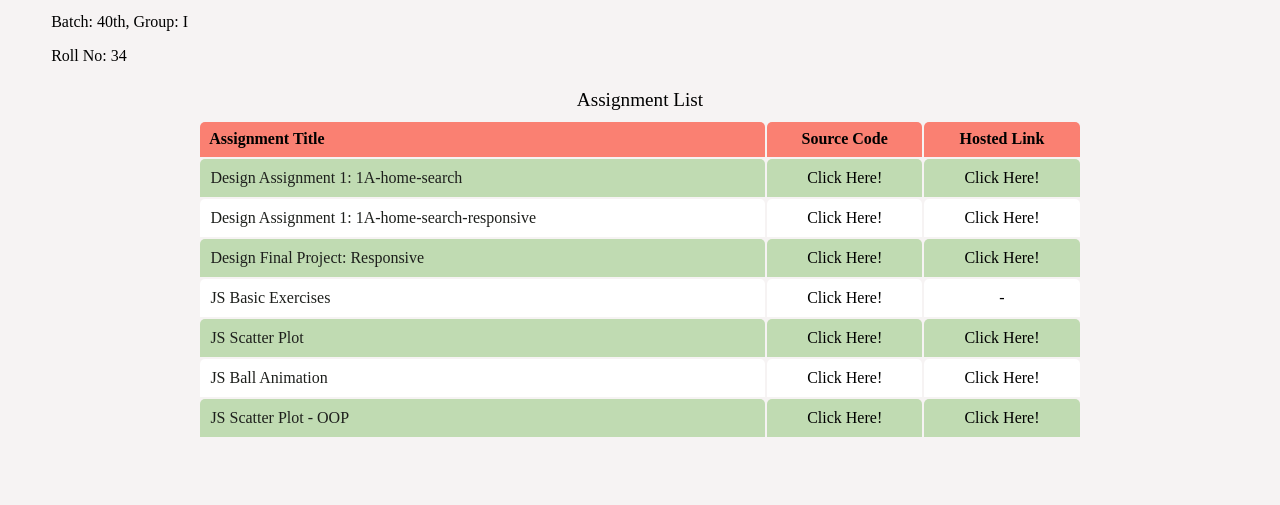
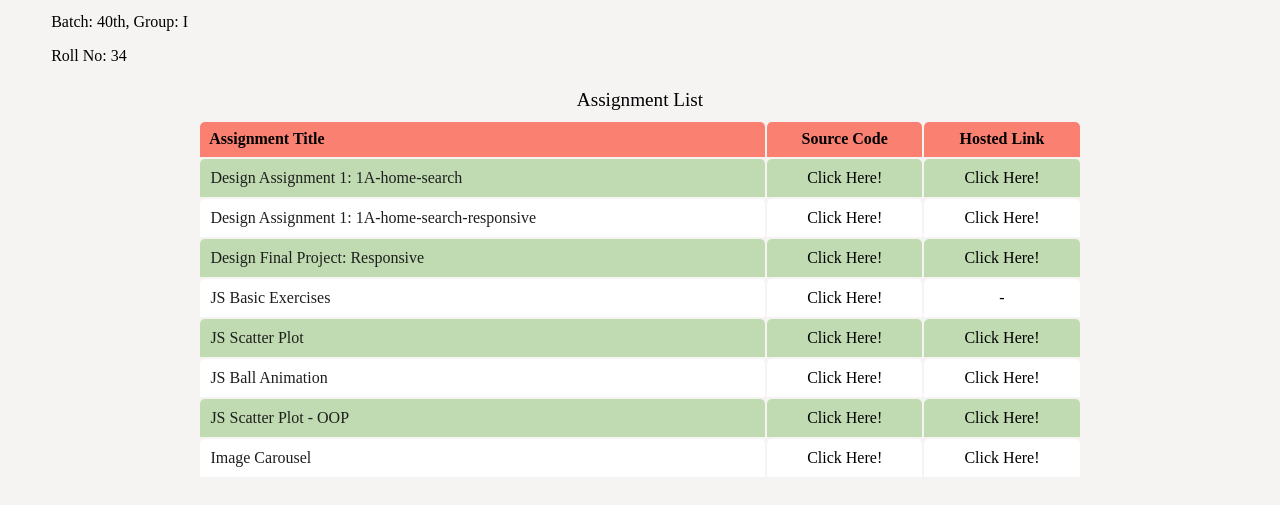
Before and after one commit to gyanasluitel/leapfrog-assignments, a plain HTML site: page index.html in a window 1280 px wide. Shown: the part 139-644 px from the top of the page. Drawn offline with Linux system fonts and the light colour scheme.

Commit message:
change: hosted links

```diff
--- a/index.html
+++ b/index.html
@@ -46,26 +46,32 @@
 
                         <tr>
                             <td>JS Basic Exercises</td>
-                            <td><a href="https://github.com/gyanasluitel/leapfrog-assignments/tree/main/javascript/js-basic-exercises">Click Here!</a></td>
+                            <td><a href="https://github.com/gyanasluitel/leapfrog-assignments/tree/main/javascript/exercises/js-basic-exercises">Click Here!</a></td>
                             <td><a href="#">-</td>
                         </tr>
 
                         <tr>
                             <td>JS Scatter Plot</td>
-                            <td><a href="https://github.com/gyanasluitel/leapfrog-assignments/tree/main/javascript/scatter-plot">Click Here!</a></td>
-                            <td><a href="./javascript/scatter-plot/index.html">Click Here!</td>
+                            <td><a href="https://github.com/gyanasluitel/leapfrog-assignments/tree/main/javascript/exercises/scatter-plot">Click Here!</a></td>
+                            <td><a href="./javascript/exercises/scatter-plot/index.html">Click Here!</td>
                         </tr>
 
                         <tr>
                             <td>JS Ball Animation</td>
-                            <td><a href="https://github.com/gyanasluitel/leapfrog-assignments/tree/main/javascript/ball-animation">Click Here!</a></td>
-                            <td><a href="./javascript/ball-animation/index.html">Click Here!</td>
+                            <td><a href="https://github.com/gyanasluitel/leapfrog-assignments/tree/main/javascript/exercises/ball-animation">Click Here!</a></td>
+                            <td><a href="./javascript/exercises/ball-animation/index.html">Click Here!</td>
                         </tr>
 
                         <tr>
                             <td>JS Scatter Plot - OOP</td>
-                            <td><a href="https://github.com/gyanasluitel/leapfrog-assignments/tree/main/javascript/scatter-plot-oop">Click Here!</a></td>
-                            <td><a href="./javascript/scatter-plot-oop/index.html">Click Here!</td>
+                            <td><a href="https://github.com/gyanasluitel/leapfrog-assignments/tree/main/javascript/exercises/scatter-plot-oop">Click Here!</a></td>
+                            <td><a href="./javascript/exercises/scatter-plot-oop/index.html">Click Here!</td>
+                        </tr>
+
+                        <tr>
+                            <td>Image Carousel</td>
+                            <td><a href="https://github.com/gyanasluitel/leapfrog-assignments/tree/main/javascript/assignments/image-carousel">Click Here!</a></td>
+                            <td><a href="./javascript/assignments/image-carousel/index.html">Click Here!</td>
                         </tr>
                     </tbody>
                 </table>
```
